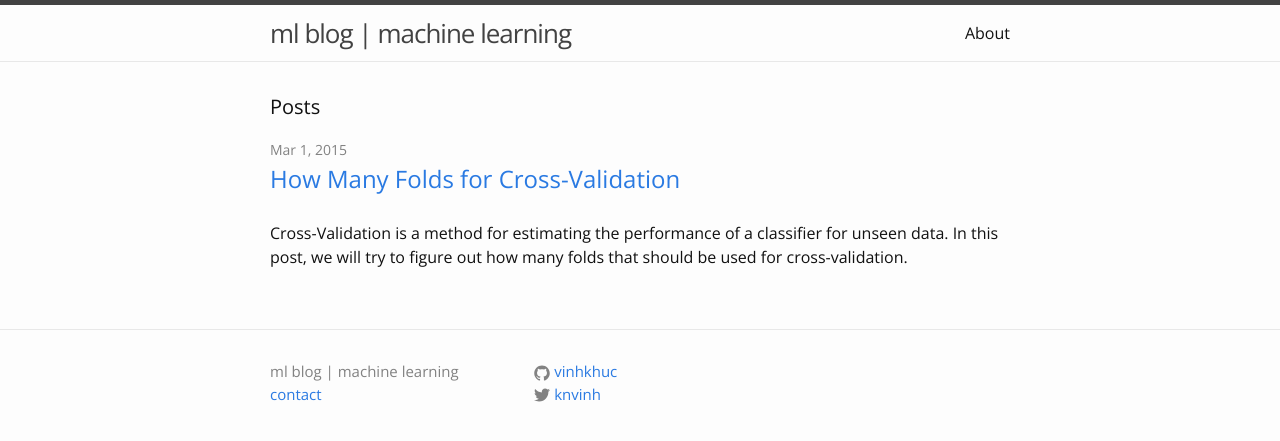
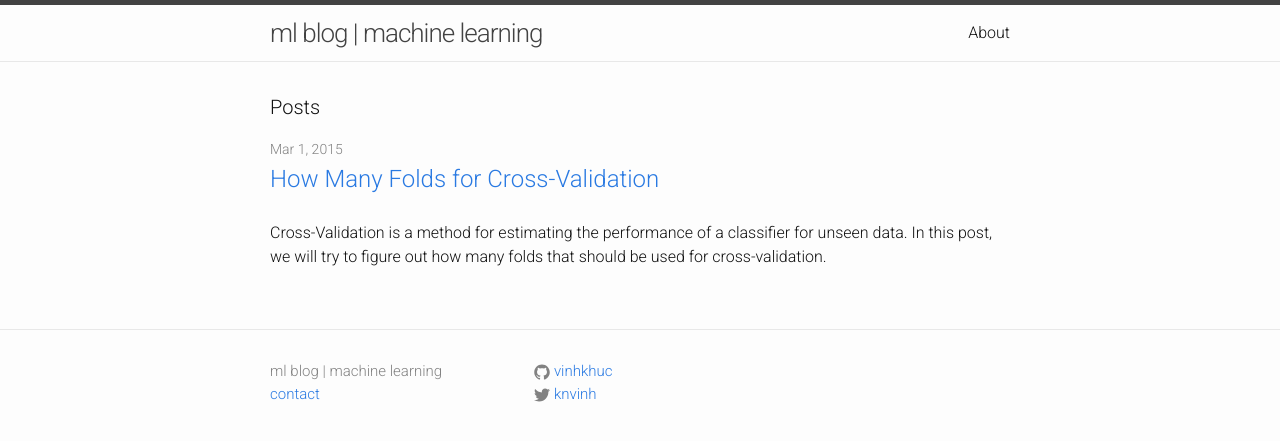
Before and after one commit to vinhkhuc/vinhkhuc.github.io, a Jekyll site: the page built from index.html, in a window 1280 px wide. Shown: the top 441 px of the page. Built offline with Jekyll 4.4.1, drawn with Linux system fonts in a browser that asks for light colours.

Commit message:
Roboto font

```diff
--- a/_includes/head.html
+++ b/_includes/head.html
@@ -14,7 +14,8 @@
   <!-- Fonts -->
   <link href='//fonts.googleapis.com/css?family=Merriweather:900,900italic,300,300italic' rel='stylesheet' type='text/css'>
   <link href='//fonts.googleapis.com/css?family=Lato:900,300' rel='stylesheet' type='text/css'>
-  <link href='//fonts.googleapis.com/css?family=Open+Sans' rel='stylesheet' type='text/css'>
+  <!--<link href='//fonts.googleapis.com/css?family=Open+Sans' rel='stylesheet' type='text/css'>-->
+  <link href='//fonts.googleapis.com/css?family=Roboto:400,300' rel='stylesheet' type='text/css'>
   {% if site.show_social_icons %}
     <link href="//maxcdn.bootstrapcdn.com/font-awesome/4.2.0/css/font-awesome.min.css" rel="stylesheet">
   {% endif %}
--- a/css/main.scss
+++ b/css/main.scss
@@ -6,7 +6,7 @@
 
 
 // Our variables
-$base-font-family: 'Open Sans', Helvetica, Arial, sans-serif;
+$base-font-family: 'Roboto', sans-serif; //'Open Sans', Helvetica, Arial, sans-serif;
 $base-font-size:   16px;
 $small-font-size:  $base-font-size * 0.875;
 $base-line-height: 1.5;
```
